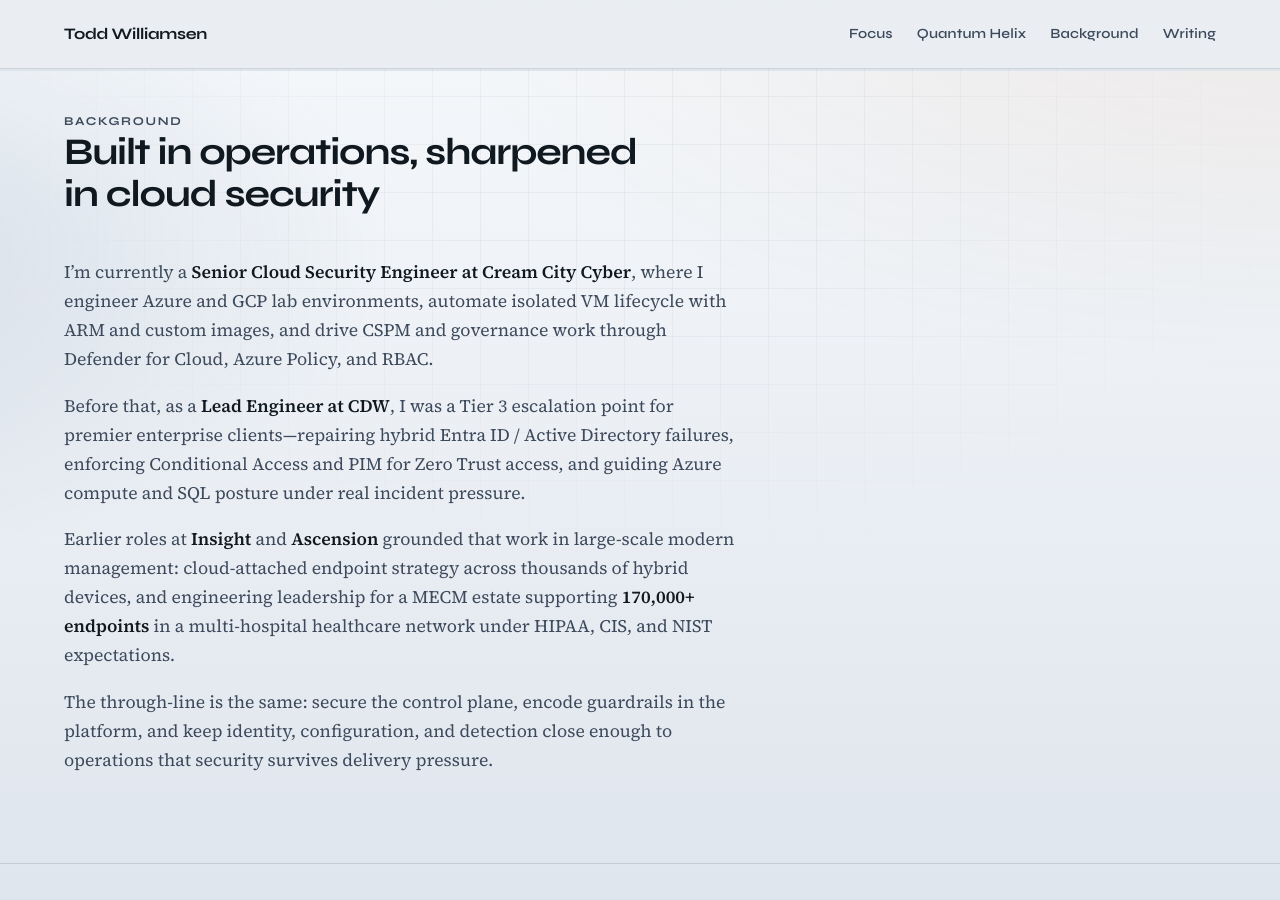
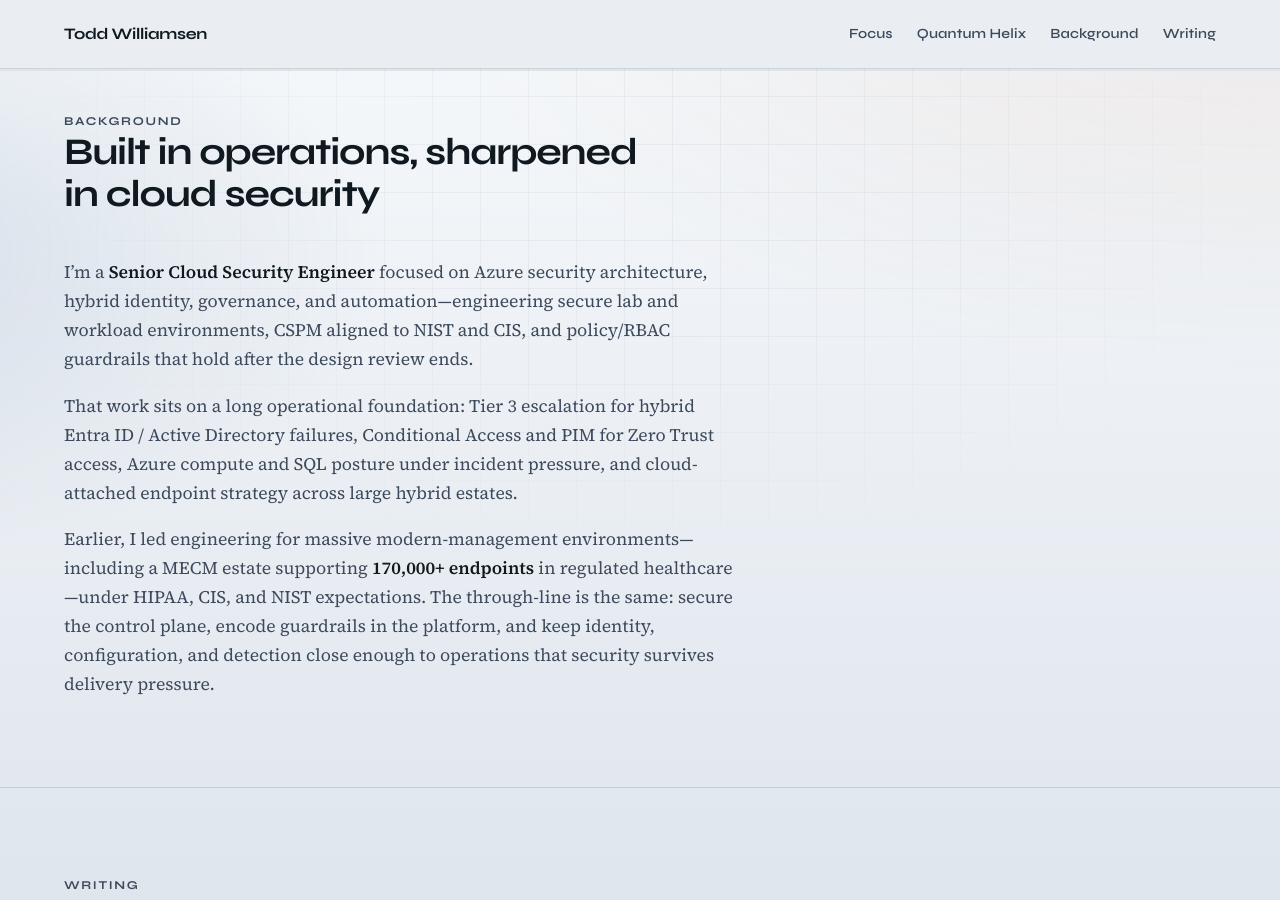
Before and after one commit to toddwilliamsen/toddwilliamsen.github.io, a Jekyll site: the page built from index.html, in a window 1280 px wide and 900 px high, scrolled down 2629 px. Built offline with Jekyll 4.4.1, drawn with Linux system fonts in a browser that asks for light colours.

Commit message:
Describe background as overall experience without employer names.
Keeps the operating and cloud-security narrative while removing current and previous employer references from the homepage.

```diff
--- a/index.html
+++ b/index.html
@@ -106,28 +106,22 @@
     </div>
     <div class="focus-copy reveal reveal-delay-1">
       <p>
-        I’m currently a <strong>Senior Cloud Security Engineer at Cream City Cyber</strong>,
-        where I engineer Azure and GCP lab environments, automate isolated VM lifecycle with
-        ARM and custom images, and drive CSPM and governance work through Defender for Cloud,
-        Azure Policy, and RBAC.
+        I’m a <strong>Senior Cloud Security Engineer</strong> focused on Azure security architecture,
+        hybrid identity, governance, and automation—engineering secure lab and workload environments,
+        CSPM aligned to NIST and CIS, and policy/RBAC guardrails that hold after the design review ends.
       </p>
       <p>
-        Before that, as a <strong>Lead Engineer at CDW</strong>, I was a Tier&nbsp;3 escalation point
-        for premier enterprise clients—repairing hybrid Entra ID / Active Directory failures,
-        enforcing Conditional Access and PIM for Zero Trust access, and guiding Azure compute
-        and SQL posture under real incident pressure.
+        That work sits on a long operational foundation: Tier&nbsp;3 escalation for hybrid
+        Entra&nbsp;ID / Active Directory failures, Conditional Access and PIM for Zero Trust access,
+        Azure compute and SQL posture under incident pressure, and cloud-attached endpoint strategy
+        across large hybrid estates.
       </p>
       <p>
-        Earlier roles at <strong>Insight</strong> and <strong>Ascension</strong> grounded that work
-        in large-scale modern management: cloud-attached endpoint strategy across thousands of
-        hybrid devices, and engineering leadership for a MECM estate supporting
-        <strong>170,000+ endpoints</strong> in a multi-hospital healthcare network under HIPAA,
-        CIS, and NIST expectations.
-      </p>
-      <p>
-        The through-line is the same: secure the control plane, encode guardrails in the platform,
-        and keep identity, configuration, and detection close enough to operations that security
-        survives delivery pressure.
+        Earlier, I led engineering for massive modern-management environments—including a MECM estate
+        supporting <strong>170,000+ endpoints</strong> in regulated healthcare—under HIPAA, CIS, and
+        NIST expectations. The through-line is the same: secure the control plane, encode guardrails
+        in the platform, and keep identity, configuration, and detection close enough to operations
+        that security survives delivery pressure.
       </p>
     </div>
   </div>
```
